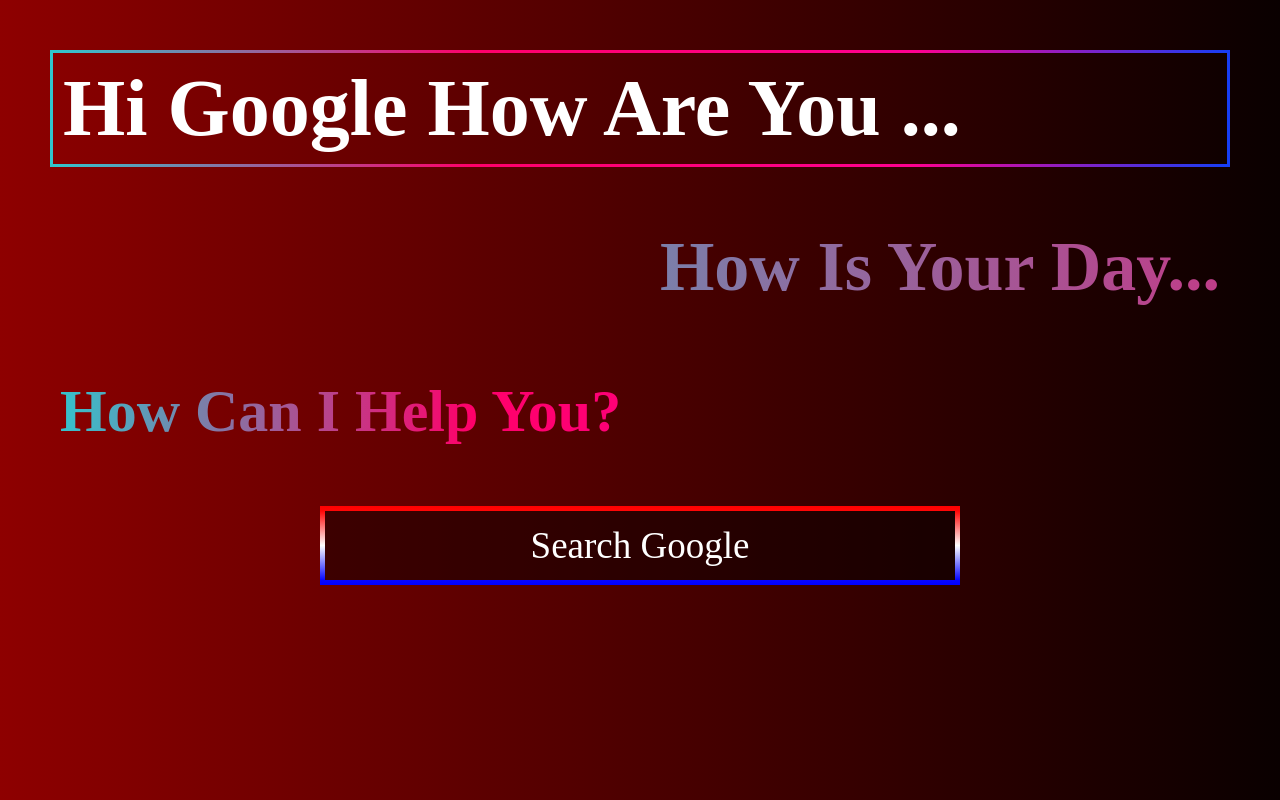
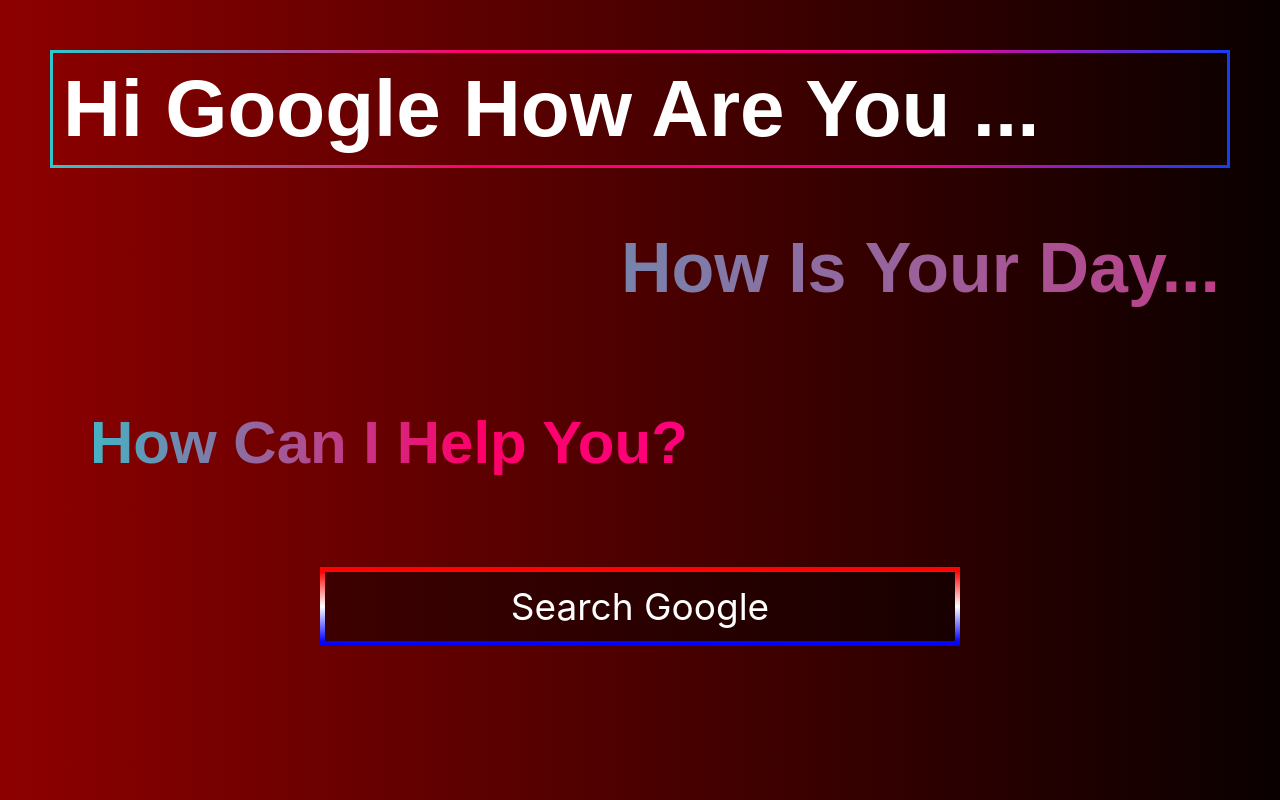
Before and after one commit to ArchishmanSengupta/Gymwebsite, a plain HTML site: page Gradient_and _Animation.html in a window 1280 px wide. Drawn offline with Linux system fonts and the light colour scheme.

```diff
--- a/css/style2.css
+++ b/css/style2.css
@@ -10,7 +10,7 @@ body {
 
 body {
   background-color: black;
-  font-family: Product Sans Light;
+  font-family: Arial, Helvetica, sans-serif;
   color: white;
   background: linear-gradient(
     90deg,
@@ -49,7 +49,7 @@ body {
 h1 {
   margin: 50px;
   padding: 10px;
-  font-size: 158px;
+  font-size: 70px;
   /* background: linear-gradient( 270.97deg, #ff0000 -21.36%, #0044ff -2.45%, #ff0090 26.84%, #ff006a 64.15%, #00f5e5 108.29%, #00ff0f 159.03% ); */
   color: white;
   /* background-size: 400% 400%; */
@@ -61,7 +61,7 @@ h1 {
 h2 {
   margin: 50px;
   padding: 10px;
-  font-size: 130px;
+  font-size: 40px;
   background: linear-gradient(
     270.97deg,
     #ff0000 -21.36%,
@@ -79,8 +79,8 @@ h2 {
 }
 h3 {
   margin: 50px;
-  padding: 10px;
-  font-size: 100px;
+  padding: 40px;
+  font-size: 60px;
   background: linear-gradient(
     270.97deg,
     #ff0000 -21.36%,
@@ -116,8 +116,8 @@ button {
   width: fit-content;
   margin: 25px auto;
   border: 5px solid;
-  background: #ffffff61;
-  font-family: Product Sans Light;
+  background: #0e0d0dee;
+  font-family: -apple-system, BlinkMacSystemFont, 'Segoe UI', Roboto, Oxygen, Ubuntu, Cantarell, 'Open Sans', 'Helvetica Neue', sans-serif;
   font-size: 37px;
   color: white;
   width: 50%;
```
Also changed, not shown: Gradient_and_Animation.html (added, +17 -0 lines).
